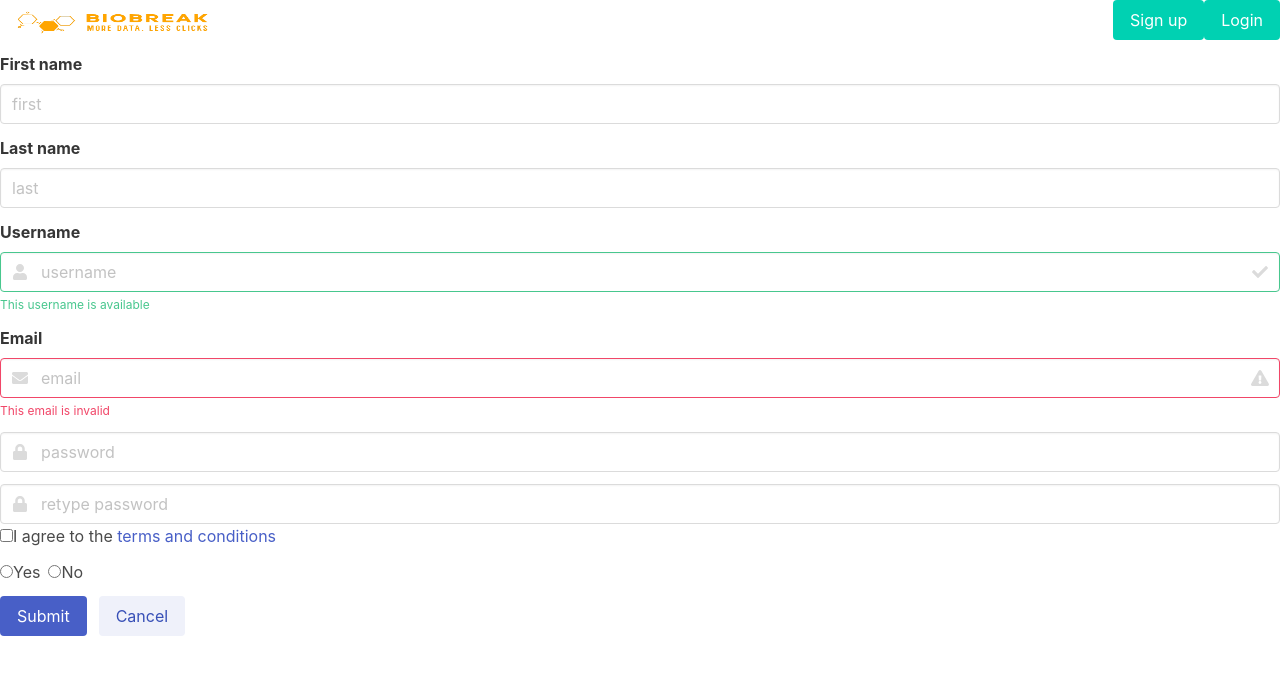
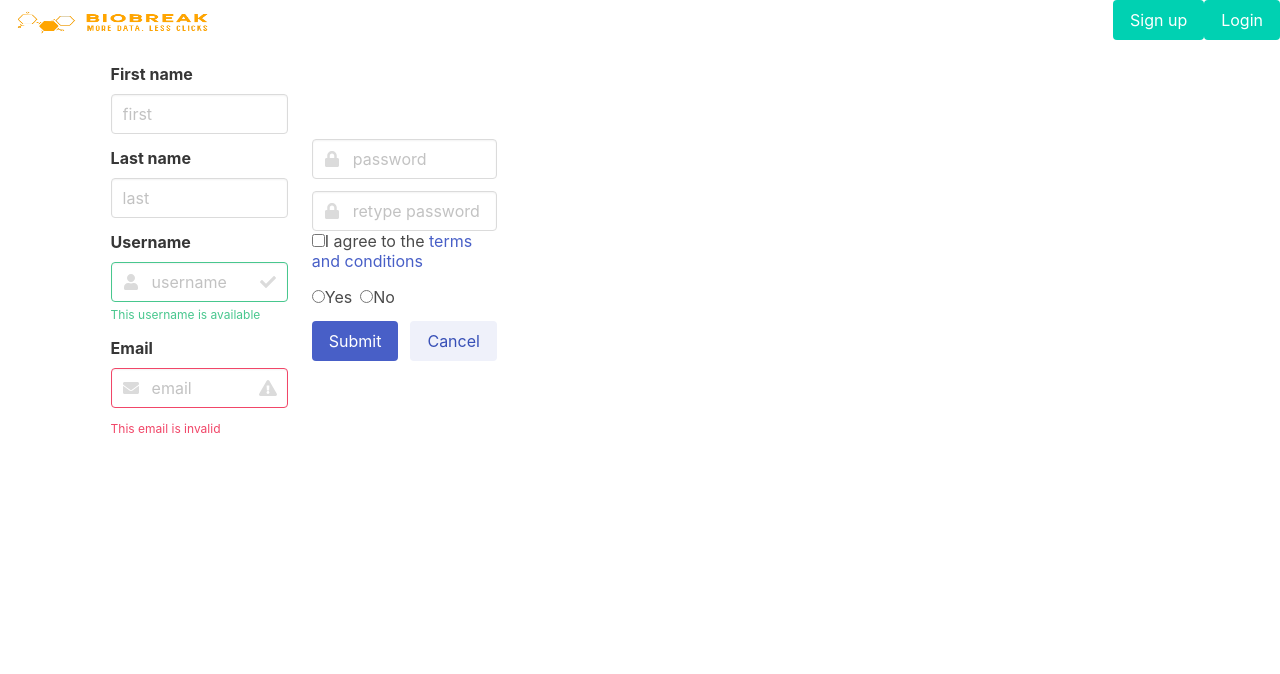
Before and after one commit to ZionMiller/biobreak2, a React (Create React App) app in the folder frontend/: page /signup in a window 1280 px wide. Shown: the top 674 px of the page. Built offline with nearby package versions, Linux system fonts and the light colour scheme; no server answers.

Commit message:
added bulma columns for signup-login

```diff
--- a/frontend/src/App.css
+++ b/frontend/src/App.css
@@ -1,38 +1,6 @@
-.App {
-  text-align: center;
+.signup-login {
+  justify-content: space-between;
+  align-items: center;
+  width: 33%;
+  padding: 10px;
 }
-
-.App-logo {
-  height: 40vmin;
-  pointer-events: none;
-}
-
-@media (prefers-reduced-motion: no-preference) {
-  .App-logo {
-    animation: App-logo-spin infinite 20s linear;
-  }
-}
-
-.App-header {
-  background-color: #282c34;
-  min-height: 100vh;
-  display: flex;
-  flex-direction: column;
-  align-items: center;
-  justify-content: center;
-  font-size: calc(10px + 2vmin);
-  color: white;
-}
-
-.App-link {
-  color: #61dafb;
-}
-
-@keyframes App-logo-spin {
-  from {
-    transform: rotate(0deg);
-  }
-  to {
-    transform: rotate(360deg);
-  }
-}
--- a/frontend/src/components/Signup.tsx
+++ b/frontend/src/components/Signup.tsx
@@ -23,7 +23,8 @@ const Signup = () => {
   };
 
   return (
-    <div>
+    <div className="signup-login columns">
+      <div className="column is-half is-offset-one-quarter">
         <div className="field">
           <label className="label">First name</label>
           <div className="control">
@@ -89,9 +90,10 @@ const Signup = () => {
               <i className="fas fa-exclamation-triangle"></i>
             </span>
           </div>
+        </div>
         <p className="help is-danger">This email is invalid</p>
       </div>
-
+      <div className="column">
         <div className="field">
           <p className="control has-icons-left">
             <input
@@ -158,6 +160,7 @@ const Signup = () => {
           </div>
         </div>
       </div>
+    </div>
   );
 };
 
```
Lines whose indentation alone changed are shown as unchanged.
